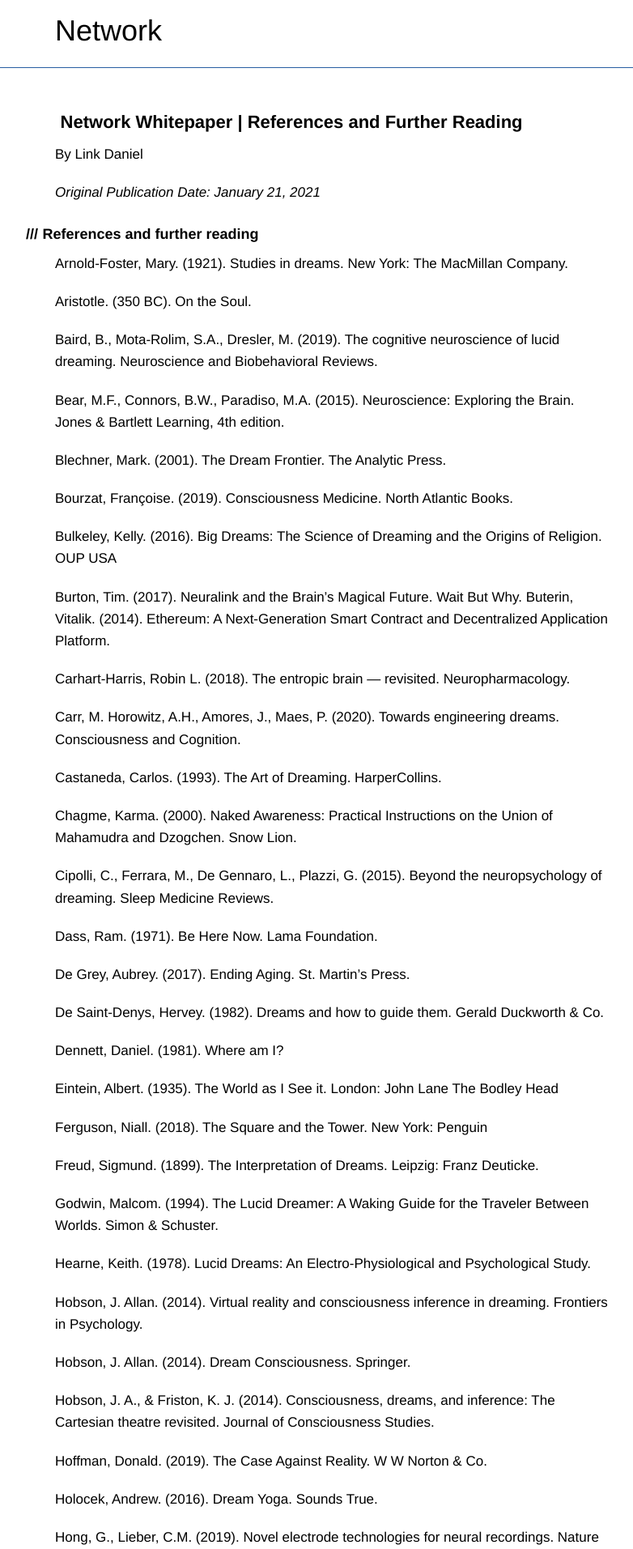
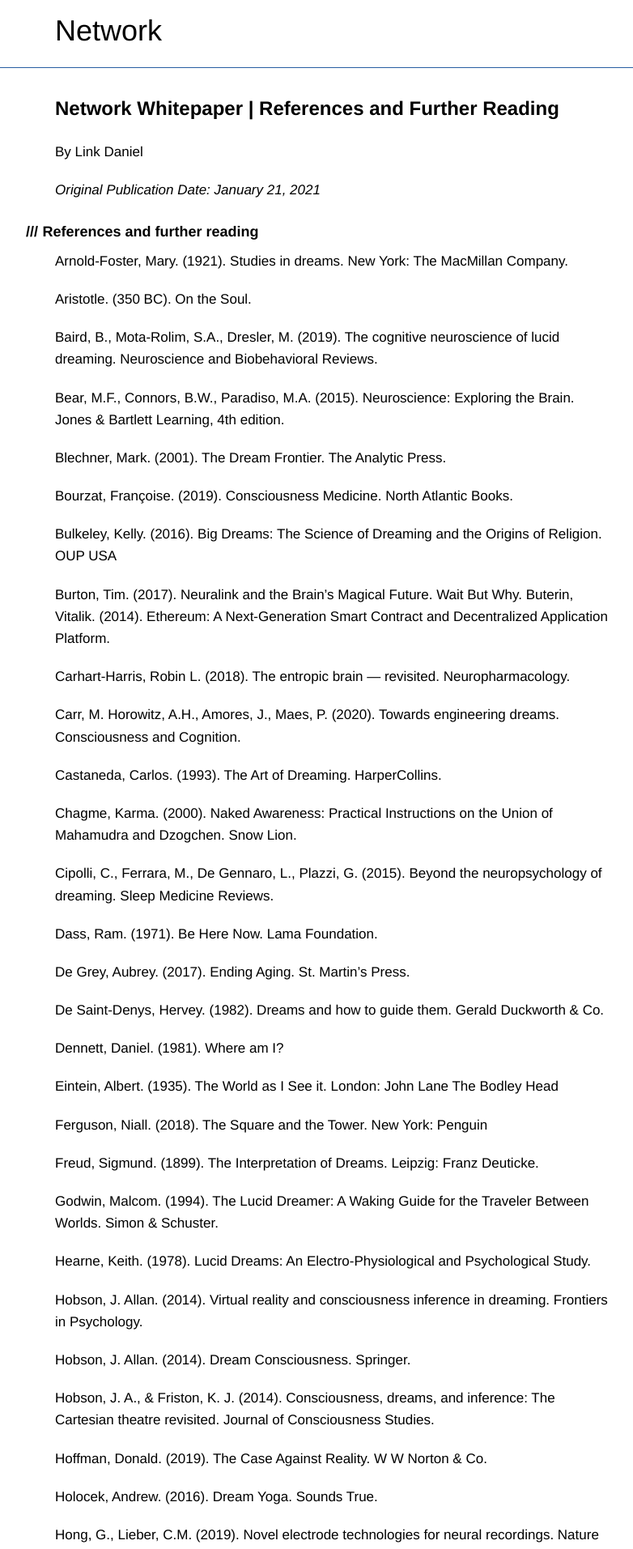
Before and after one commit to networkf/network.github.io, a Jekyll site: the page built from whitepaper21references.md, in a window 1280 px wide. Shown: the top 1913 px of the page at 81% size, without its empty margins (207-989 px from the left). Built offline with Jekyll 4.4.1, drawn with Linux system fonts in a browser that asks for light colours; some web fonts are replaced; our own code applies the rules of GitHub Pages for plain Markdown files; the repository's description, which GitHub fills in, is left out.

Commit message:
Update whitepaper21references.md

```diff
--- a/whitepaper21references.md
+++ b/whitepaper21references.md
@@ -6,7 +6,7 @@ layout: default
 </head>
 ---
 
-<h2>Network Whitepaper | References and Further Reading</h2>
+<b><font size="5">Network Whitepaper | References and Further Reading</font></b>
 
 By Link Daniel
 
```
